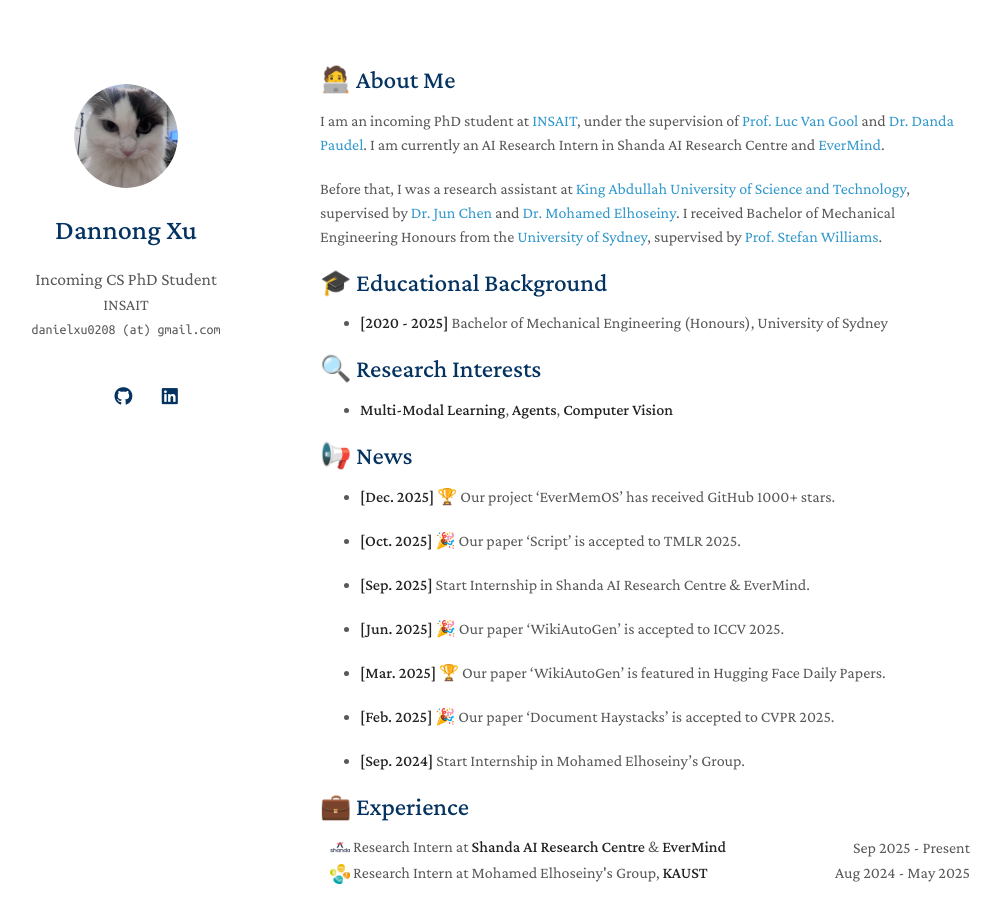
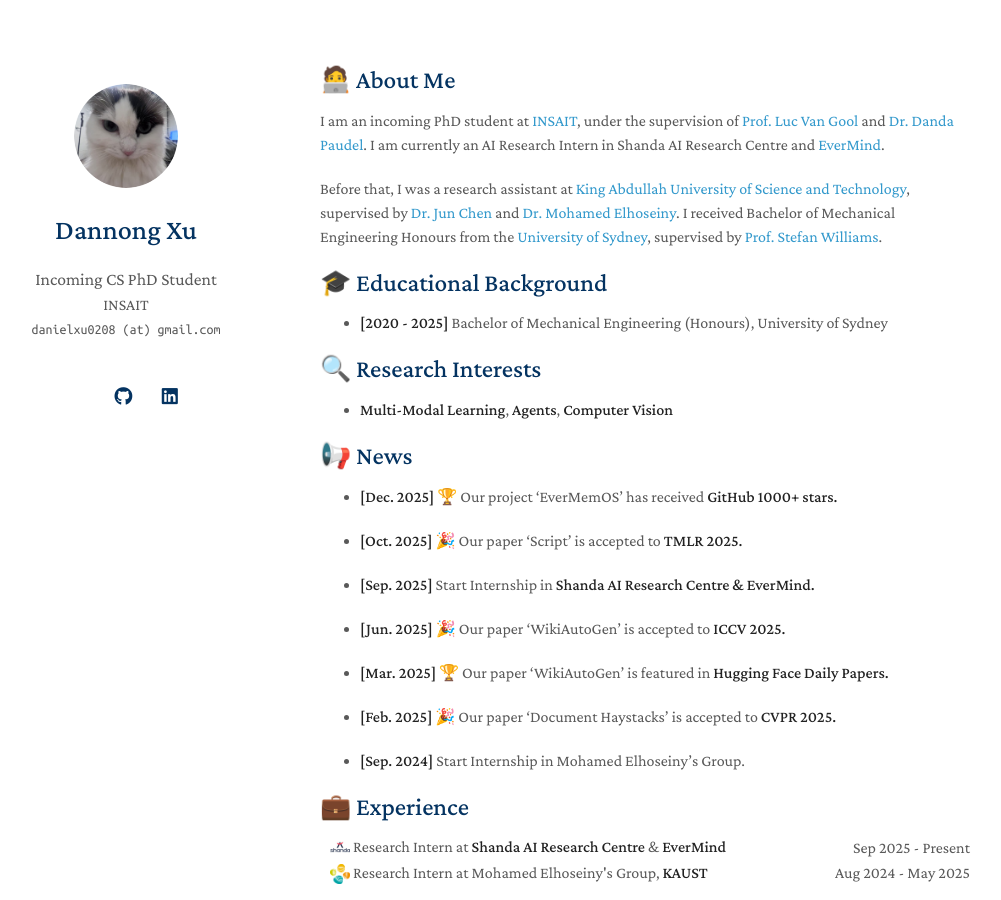
Before and after one commit to Danielxu0208/Danielxu0208.github.io, a Jekyll site: the page built from index.md, in a window 1280 px wide and 900 px high. Shown: the whole window, without its empty margins (150-1151 px from the left). Built offline with Jekyll 4.4.1, drawn with Linux system fonts in a browser that asks for light colours; a style sheet for code colours, icons or effects is not loaded; our own code applies the rules of GitHub Pages for plain Markdown files.

```diff
--- a/index.md
+++ b/index.md
@@ -18,17 +18,17 @@ Before that, I was a research assistant at [King Abdullah University of Science
 
 ## 📢 News
 
-- **[Dec. 2025]** 🏆 Our project 'EverMemOS' has received GitHub 1000+ stars.
+- **[Dec. 2025]** 🏆 Our project 'EverMemOS' has received <strong>GitHub 1000+ stars<strong>.
 
-- **[Oct. 2025]** 🎉 Our paper 'Script' is accepted to TMLR 2025.
+- **[Oct. 2025]** 🎉 Our paper 'Script' is accepted to <strong>TMLR 2025<strong>.
 
-- **[Sep. 2025]** Start Internship in Shanda AI Research Centre & EverMind.
+- **[Sep. 2025]** Start Internship in <strong>Shanda AI Research Centre<strong> & <strong>EverMind<strong>.
 
-- **[Jun. 2025]** 🎉 Our paper 'WikiAutoGen' is accepted to ICCV 2025.
+- **[Jun. 2025]** 🎉 Our paper 'WikiAutoGen' is accepted to <strong>ICCV 2025<strong>.
 
-- **[Mar. 2025]** 🏆 Our paper 'WikiAutoGen' is featured in Hugging Face Daily Papers.
+- **[Mar. 2025]** 🏆 Our paper 'WikiAutoGen' is featured in <strong>Hugging Face Daily Papers<strong>.
 
-- **[Feb. 2025]** 🎉 Our paper 'Document Haystacks' is accepted to CVPR 2025.
+- **[Feb. 2025]** 🎉 Our paper 'Document Haystacks' is accepted to <strong>CVPR 2025<strong>.
 
 - **[Sep. 2024]** Start Internship in Mohamed Elhoseiny's Group.
 
```
